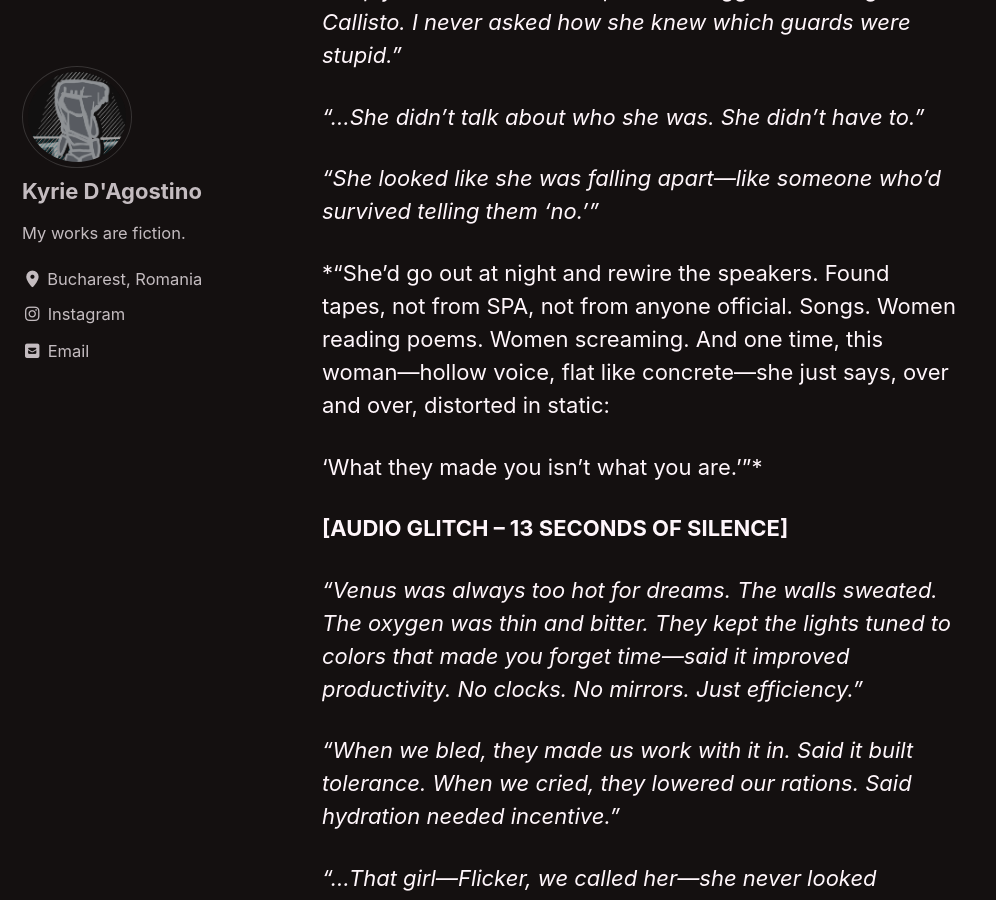
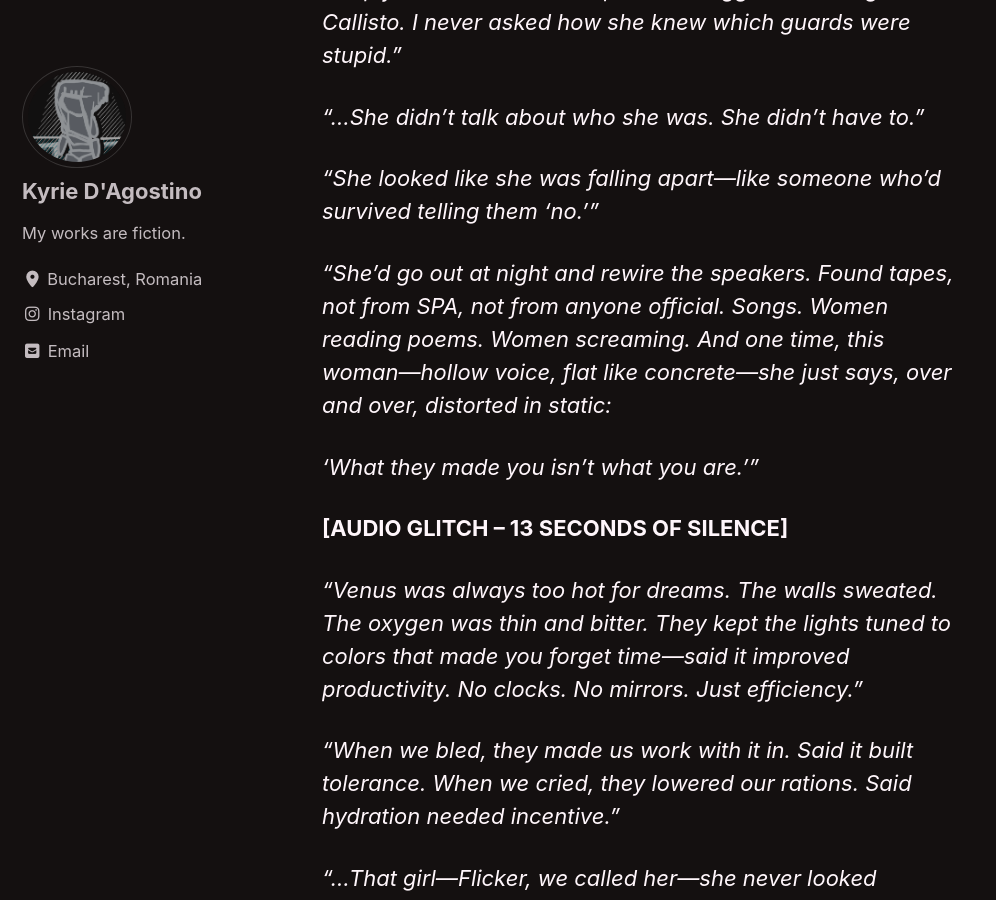
Before and after one commit to kyrie-edelweiss/edelweiss-archive, a Jekyll site: the page built from _pages/red-king.md, in a window 1280 px wide and 900 px high, scrolled down 22220 px. Shown: the whole window, without its empty margins (0-996 px from the left). Built offline with Jekyll 4.4.1, drawn with Linux system fonts in a browser that asks for light colours; cached includes are drawn as plain includes; our own code applies the rules of GitHub Pages for plain Markdown files.

```diff
--- a/_pages/red-king.md
+++ b/_pages/red-king.md
@@ -402,9 +402,9 @@ But not cruel.
 
 *"She looked like she was falling apart—like someone who'd survived telling them 'no.'"*
 
-*"She’d go out at night and rewire the speakers. Found tapes, not from SPA, not from anyone official. Songs. Women reading poems. Women screaming. And one time, this woman—hollow voice, flat like concrete—she just says, over and over, distorted in static:
-
-‘What they made you isn’t what you are.’"*
+*"She’d go out at night and rewire the speakers. Found tapes, not from SPA, not from anyone official. Songs. Women reading poems. Women screaming. And one time, this woman—hollow voice, flat like concrete—she just says, over and over, distorted in static:*
+
+*‘What they made you isn’t what you are.’"*
 
 **[AUDIO GLITCH – 13 SECONDS OF SILENCE]**
 
```
